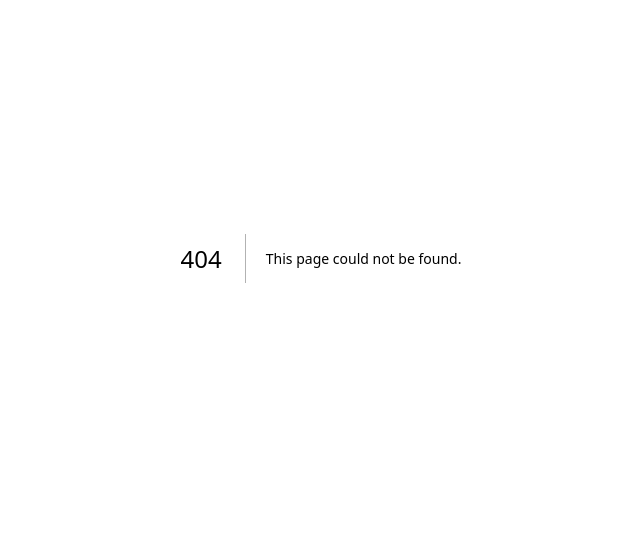
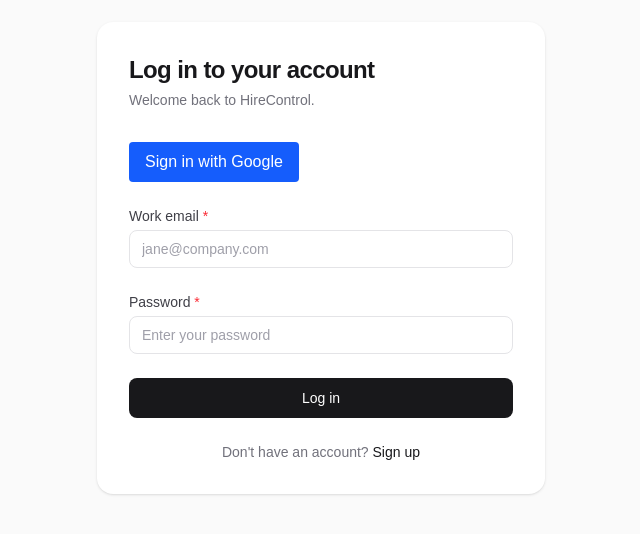
Before and after one commit to GermanYusufov/controlled-hiring-platform, a Next.js app: page /login in a window 1280 px wide. Before the commit this address had no page. Shown: the part 142-676 px from the top of the page, without its empty margins (319-959 px from the left). Built offline with nearby package versions, Linux system fonts and the light colour scheme; no server answers.

Commit message:
feat: Created the login page

```diff
--- /dev/null
+++ b/app/login/actions.ts
@@ -0,0 +1,32 @@
+"use server";
+
+import { cookies } from "next/headers";
+import { redirect } from "next/navigation";
+import { createClient } from "@/utils/supabase/server";
+
+type LoginResult = { error: string } | void;
+
+export async function login(formData: FormData): Promise<LoginResult> {
+  const email = String(formData.get("email") ?? "").trim();
+  const password = String(formData.get("password") ?? "");
+
+  if (!email) {
+    return { error: "Email is required." };
+  }
+  if (!password) {
+    return { error: "Password is required." };
+  }
+
+  const cookieStore = await cookies();
+  const supabase = createClient(cookieStore);
+
+  const { error } = await supabase.auth.signInWithPassword({
+    email,
+    password,
+  });
+
+  if (error) {
+    return { error: error.message };
+  }
+  redirect("/dashboard");
+}
--- /dev/null
+++ b/app/login/page.tsx
@@ -0,0 +1,106 @@
+"use client";
+
+import { useState, useTransition } from "react";
+import { login } from "./actions";
+import GoogleSignInButton from "@/components/GoogleSignInButton";
+
+export default function LoginPage() {
+  const [error, setError] = useState<string | null>(null);
+  const [isPending, startTransition] = useTransition();
+
+  async function handleSubmit(e: React.FormEvent<HTMLFormElement>) {
+    e.preventDefault();
+    setError(null);
+
+    const formData = new FormData(e.currentTarget);
+
+    startTransition(async () => {
+      const result = await login(formData);
+      if (result?.error) setError(result.error);
+    });
+  }
+
+  return (
+    <div className="flex min-h-screen items-center justify-center bg-zinc-50 px-4">
+      <div className="w-full max-w-md rounded-2xl bg-white p-8 shadow-sm">
+        <div className="mb-8">
+          <h1 className="text-2xl font-bold tracking-tight text-zinc-900">
+            Log in to your account
+          </h1>
+          <p className="mt-1 text-sm text-zinc-500">
+            Welcome back to HireControl.
+          </p>
+        </div>
+
+        {/* GOOGLE STUFF */}
+        <GoogleSignInButton />
+
+        <form onSubmit={handleSubmit} noValidate className="mt-6 flex flex-col gap-6">
+          {/* Email */}
+          <div className="flex flex-col gap-1">
+            <label
+              htmlFor="email"
+              className="text-sm font-medium text-zinc-700"
+            >
+              Work email <span className="text-red-500">*</span>
+            </label>
+            <input
+              id="email"
+              name="email"
+              type="email"
+              autoComplete="email"
+              required
+              className="rounded-lg border border-zinc-200 px-3 py-2 text-sm text-zinc-900 placeholder-zinc-400 focus:border-zinc-900 focus:outline-none focus:ring-1 focus:ring-zinc-900"
+              placeholder="jane@company.com"
+            />
+          </div>
+
+          {/* Password */}
+          <div className="flex flex-col gap-1">
+            <label
+              htmlFor="password"
+              className="text-sm font-medium text-zinc-700"
+            >
+              Password <span className="text-red-500">*</span>
+            </label>
+            <input
+              id="password"
+              name="password"
+              type="password"
+              autoComplete="current-password"
+              required
+              className="rounded-lg border border-zinc-200 px-3 py-2 text-sm text-zinc-900 placeholder-zinc-400 focus:border-zinc-900 focus:outline-none focus:ring-1 focus:ring-zinc-900"
+              placeholder="Enter your password"
+            />
+          </div>
+
+          {/* Error */}
+          {error && (
+            <p role="alert" className="rounded-lg bg-red-50 px-3 py-2 text-sm text-red-600">
+              {error}
+            </p>
+          )}
+
+          {/* Submit */}
+          <button
+            type="submit"
+            disabled={isPending}
+            className="rounded-lg bg-zinc-900 py-2.5 text-sm font-medium text-white transition-colors hover:bg-zinc-700 disabled:opacity-50"
+          >
+            {isPending ? "Logging in…" : "Log in"}
+          </button>
+
+          <p className="text-center text-sm text-zinc-500">
+            Don't have an account?{" "}
+            <a
+              href="/signup"
+              className="font-medium text-zinc-900 hover:underline"
+            >
+              Sign up
+            </a>
+          </p>
+        </form>
+      </div>
+    </div>
+  );
+}
```
Also changed, not shown: 1 other file (tests, documents, lock files or other folders).
